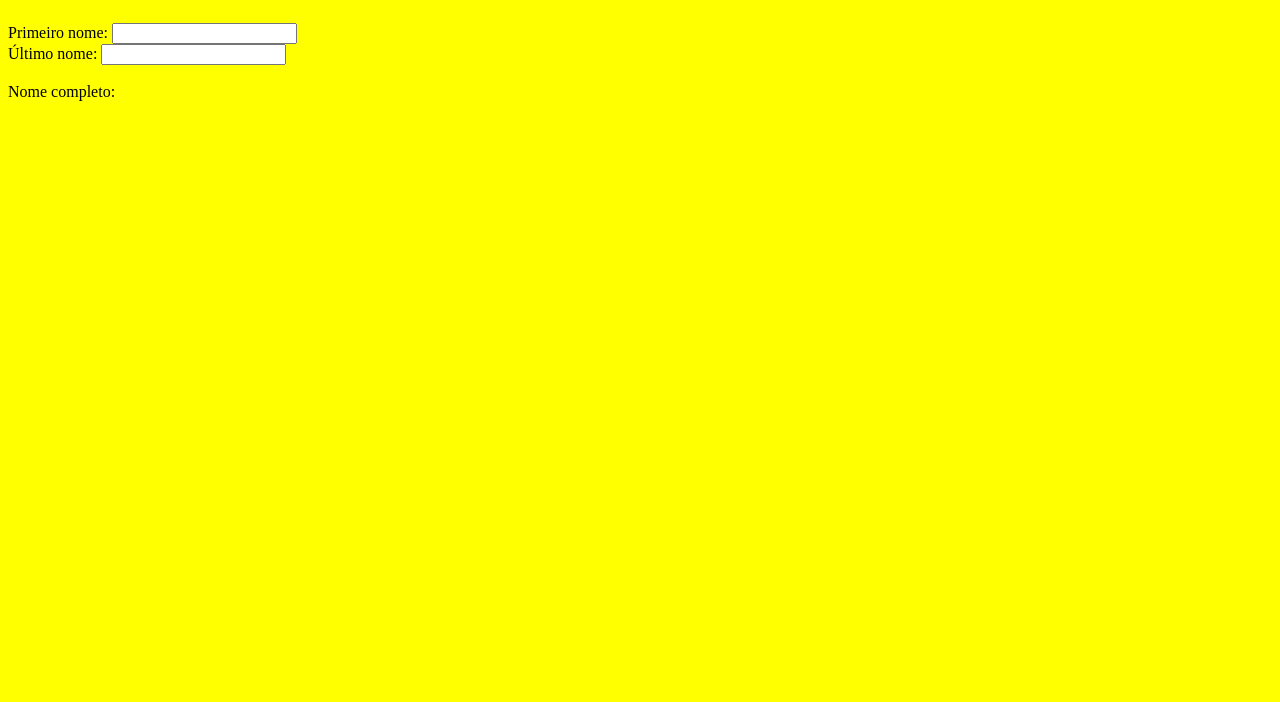
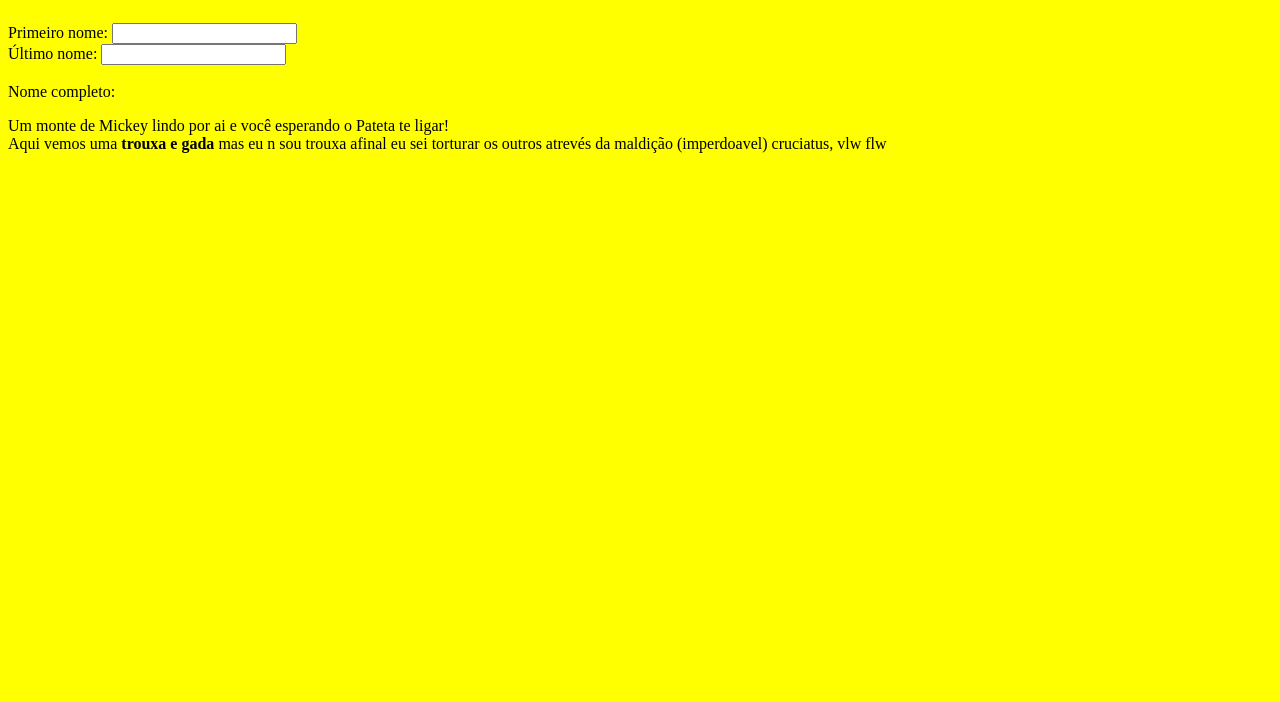
Before and after one commit to KevanCadorin55/Site, a plain HTML site: page Index.html in a window 1280 px wide. Shown: the part 98-800 px from the top of the page. Drawn offline with nearby package versions, Linux system fonts and the light colour scheme.

Commit message:
Sexta versao

```diff
--- a/Index.html
+++ b/Index.html
@@ -26,6 +26,9 @@ Primeiro nome: <input type="text" ng-model="firstName"><br>
 <br>
 Nome completo: {{firstName + " " + lastName}}
 
+<p>Um monte de Mickey lindo por ai e você esperando o Pateta te ligar! <br> Aqui vemos uma <STRONG>trouxa e gada</STRONG> mas eu n sou trouxa afinal eu sei torturar os outros atrevés da maldição (imperdoavel) cruciatus, vlw flw</p>
+
+
 </div>
 
 <script>
```
